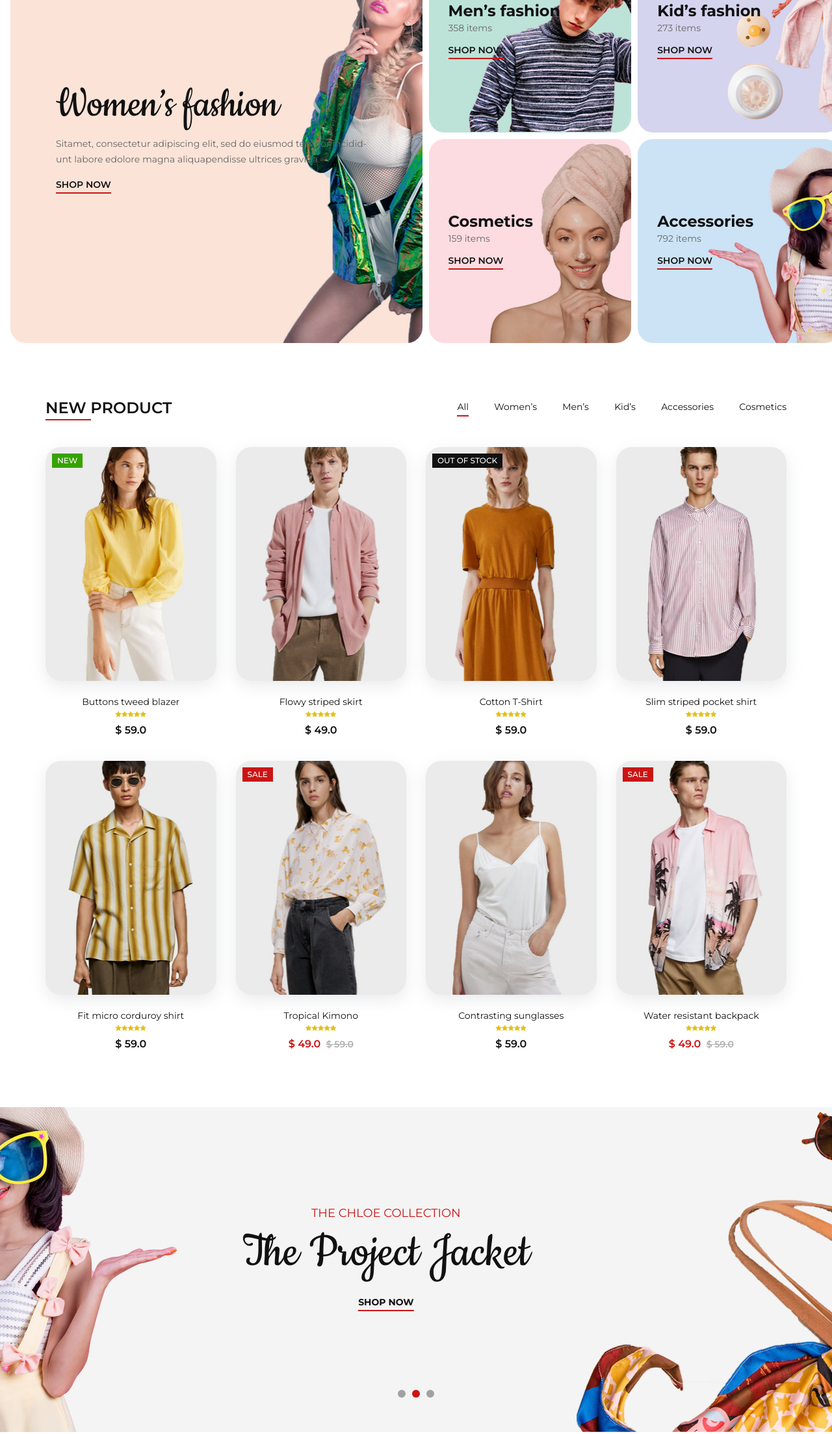
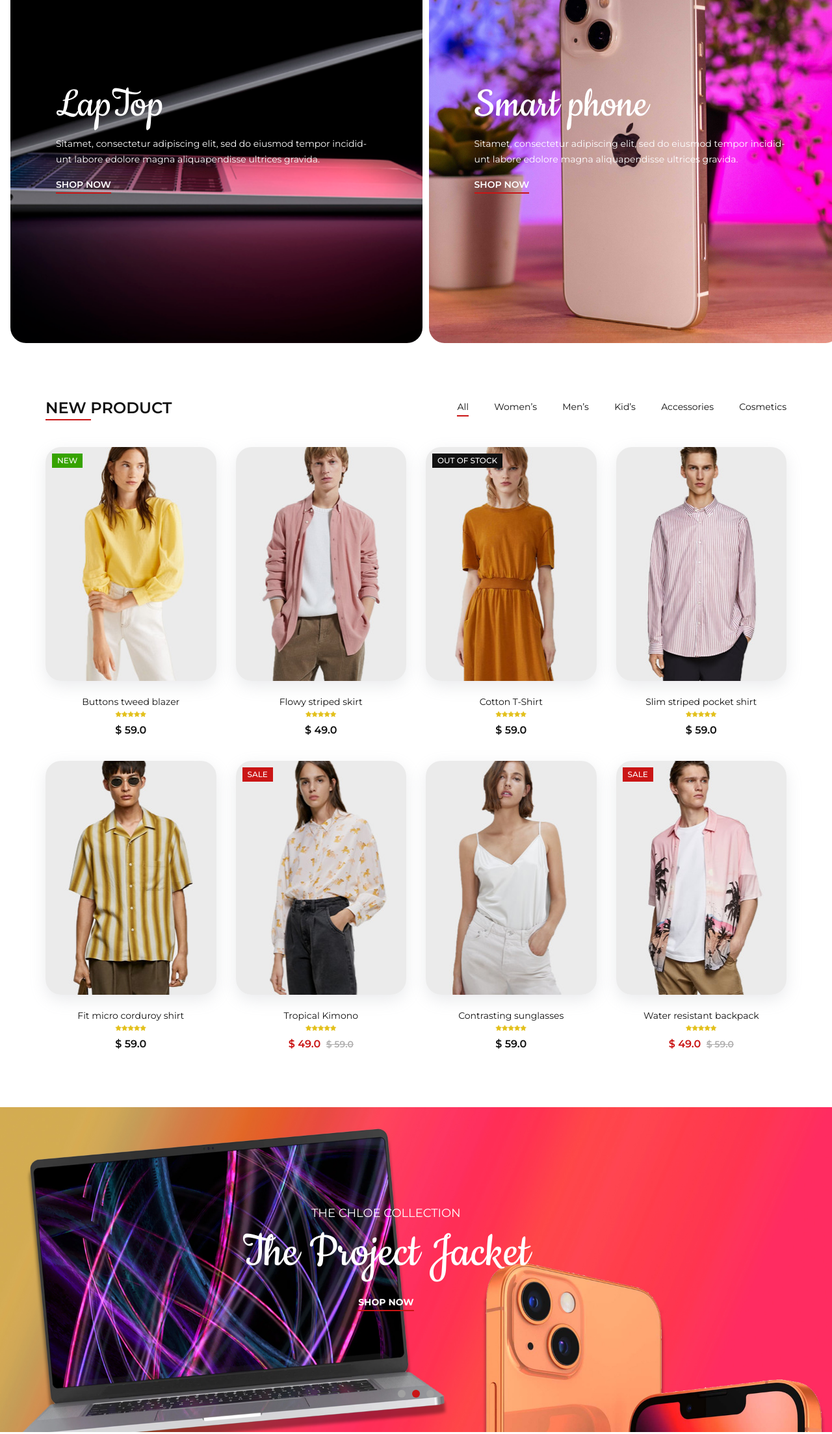
Before and after one commit to thanhnam2811/web-template, a plain HTML site: page index.html in a window 1280 px wide. Shown: the part 220-2427 px from the top of the page at 65% size. Drawn offline with Linux system fonts and the light colour scheme.

Commit message:
edit header+slider

```diff
--- a/css/style.css
+++ b/css/style.css
@@ -557,6 +557,10 @@ ol {
 	text-align: center;
 }
 
+.banner__slider.owl-carousel .Banner_Slider {
+	color: #fff;
+}
+
 .banner__slider.owl-carousel .owl-dots button {
 	height: 12px;
 	width: 12px;
@@ -789,7 +793,7 @@ ol {
 /*---------------------
   Instagram
 -----------------------*/
-.instagram{
+.instagram {
 	margin: 0 16px;
 }
 
@@ -989,7 +993,7 @@ ol {
 }
 
 .footer__copyright__text a {
-	color: #5C5C5C;
+	color: #5c5c5c;
 }
 
 .footer__copyright__text i {
@@ -1048,6 +1052,10 @@ ol {
 .categories .container-fluid {
 	padding-right: 8px;
 	margin: 16px;
+}
+
+.categories .container-fluid .Header_Categories {
+	color: #fff;
 }
 
 .categories__item {
@@ -1406,7 +1414,7 @@ ol {
 }
 
 .categories__accordion .card-heading a:after,
-.categories__accordion .card-heading>a.active[aria-expanded=false]:after {
+.categories__accordion .card-heading > a.active[aria-expanded="false"]:after {
 	content: "";
 	font-size: 14px;
 	font-family: "FontAwesome";
@@ -1426,8 +1434,8 @@ ol {
 	top: -1px;
 }
 
-.categories__accordion .card-heading a[aria-expanded=true]:after,
-.categories__accordion .card-heading>a.active:after {
+.categories__accordion .card-heading a[aria-expanded="true"]:after,
+.categories__accordion .card-heading > a.active:after {
 	content: "";
 	font-size: 14px;
 	font-family: "FontAwesome";
@@ -1556,13 +1564,13 @@ ol {
 	visibility: hidden;
 }
 
-.sidebar__sizes .size__list label input:checked~.checkmark,
-.sidebar__color .size__list label input:checked~.checkmark {
+.sidebar__sizes .size__list label input:checked ~ .checkmark,
+.sidebar__color .size__list label input:checked ~ .checkmark {
 	border-color: #ca1515;
 }
 
-.sidebar__sizes .size__list label input:checked~.checkmark:after,
-.sidebar__color .size__list label input:checked~.checkmark:after {
+.sidebar__sizes .size__list label input:checked ~ .checkmark:after,
+.sidebar__color .size__list label input:checked ~ .checkmark:after {
 	border-color: #ca1515;
 	opacity: 1;
 }
@@ -1766,7 +1774,7 @@ ol {
 	margin-bottom: 10px;
 }
 
-.quantity>span {
+.quantity > span {
 	font-size: 14px;
 	color: #111111;
 	font-weight: 600;
@@ -1895,11 +1903,11 @@ ol {
 	visibility: hidden;
 }
 
-.product__details__widget ul li .stock__checkbox label input:checked~.checkmark {
+.product__details__widget ul li .stock__checkbox label input:checked ~ .checkmark {
 	border-color: #ca1515;
 }
 
-.product__details__widget ul li .stock__checkbox label input:checked~.checkmark:after {
+.product__details__widget ul li .stock__checkbox label input:checked ~ .checkmark:after {
 	border-color: #ca1515;
 	opacity: 1;
 }
@@ -1936,7 +1944,7 @@ ol {
 	margin-right: 20px;
 }
 
-.product__details__widget ul li .color__checkbox label.active input~.checkmark:after {
+.product__details__widget ul li .color__checkbox label.active input ~ .checkmark:after {
 	border-color: #ffffff;
 	opacity: 1;
 }
@@ -1950,7 +1958,7 @@ ol {
 	visibility: hidden;
 }
 
-.product__details__widget ul li .color__checkbox label input:checked~.checkmark:after {
+.product__details__widget ul li .color__checkbox label input:checked ~ .checkmark:after {
 	border-color: #ffffff;
 	opacity: 1;
 }
@@ -2418,11 +2426,11 @@ ol {
 	visibility: hidden;
 }
 
-.checkout__form .checkout__form__checkbox label input:checked~.checkmark {
+.checkout__form .checkout__form__checkbox label input:checked ~ .checkmark {
 	border-color: #ca1515;
 }
 
-.checkout__form .checkout__form__checkbox label input:checked~.checkmark:after {
+.checkout__form .checkout__form__checkbox label input:checked ~ .checkmark:after {
 	border-color: #ca1515;
 	opacity: 1;
 }
@@ -2551,11 +2559,11 @@ ol {
 	visibility: hidden;
 }
 
-.checkout__order__widget label input:checked~.checkmark {
+.checkout__order__widget label input:checked ~ .checkmark {
 	border-color: #ca1515;
 }
 
-.checkout__order__widget label input:checked~.checkmark:after {
+.checkout__order__widget label input:checked ~ .checkmark:after {
 	border-color: #ca1515;
 	opacity: 1;
 }
--- a/index.html
+++ b/index.html
@@ -106,16 +106,29 @@
             <div class="row">
                 <div class="col-lg-6 p-0">
                     <div class="categories__item categories__large__item set-bg"
-                    data-setbg="img/categories/category-1.jpg">
+                        data-setbg="img/categories/LaptopHeader.jpg">
                         <div class="categories__text">
-                        <h1>Women’s fashion</h1>
-                        <p>Sitamet, consectetur adipiscing elit, sed do eiusmod tempor incidid-unt labore
+                            <h1 class="Header_Categories">LapTop</h1>
+                            <p class="Header_Categories">Sitamet, consectetur adipiscing elit, sed do eiusmod tempor
+                                incidid-unt labore
                                 edolore magna aliquapendisse ultrices gravida.</p>
-                        <a href="#">Shop now</a>
+                            <a class="Header_Categories" href="#">Shop now</a>
                         </div>
                     </div>
                 </div>
-            <div class="col-lg-6">
+                <div class="col-lg-6 p-0">
+                    <div class="categories__item categories__large__item set-bg"
+                        data-setbg="img/categories/IphoneHeader.jpg">
+                        <div class="categories__text">
+                            <h1 class="Header_Categories">Smart phone</h1>
+                            <p class="Header_Categories">Sitamet, consectetur adipiscing elit, sed do eiusmod tempor
+                                incidid-unt labore
+                                edolore magna aliquapendisse ultrices gravida.</p>
+                            <a class="Header_Categories" href="#">Shop now</a>
+                        </div>
+                    </div>
+                </div>
+                <!-- <div class="col-lg-6">
                     <div class="row">
                         <div class="col-lg-6 col-md-6 col-sm-6 p-0">
                             <div class="categories__item set-bg" data-setbg="img/categories/category-2.jpg">
@@ -154,7 +167,7 @@
                             </div>
                         </div>
                     </div>
-            </div>
+                </div> -->
             </div>
         </div>
     </section>
@@ -186,7 +199,8 @@
                         <div class="product__item__pic set-bg" data-setbg="img/product/product-1.jpg">
                             <div class="label new">New</div>
                             <ul class="product__hover">
-                            <li><a href="img/product/product-1.jpg" class="image-popup"><span class="arrow_expand"></span></a></li>
+                                <li><a href="img/product/product-1.jpg" class="image-popup"><span
+                                            class="arrow_expand"></span></a></li>
                                 <li><a href="#"><span class="icon_heart_alt"></span></a></li>
                                 <li><a href="#"><span class="icon_bag_alt"></span></a></li>
                             </ul>
@@ -208,7 +222,8 @@
                     <div class="product__item">
                         <div class="product__item__pic set-bg" data-setbg="img/product/product-2.jpg">
                             <ul class="product__hover">
-                            <li><a href="img/product/product-2.jpg" class="image-popup"><span class="arrow_expand"></span></a></li>
+                                <li><a href="img/product/product-2.jpg" class="image-popup"><span
+                                            class="arrow_expand"></span></a></li>
                                 <li><a href="#"><span class="icon_heart_alt"></span></a></li>
                                 <li><a href="#"><span class="icon_bag_alt"></span></a></li>
                             </ul>
@@ -231,7 +246,8 @@
                         <div class="product__item__pic set-bg" data-setbg="img/product/product-3.jpg">
                             <div class="label stockout">out of stock</div>
                             <ul class="product__hover">
-                            <li><a href="img/product/product-3.jpg" class="image-popup"><span class="arrow_expand"></span></a></li>
+                                <li><a href="img/product/product-3.jpg" class="image-popup"><span
+                                            class="arrow_expand"></span></a></li>
                                 <li><a href="#"><span class="icon_heart_alt"></span></a></li>
                                 <li><a href="#"><span class="icon_bag_alt"></span></a></li>
                             </ul>
@@ -253,7 +269,8 @@
                     <div class="product__item">
                         <div class="product__item__pic set-bg" data-setbg="img/product/product-4.jpg">
                             <ul class="product__hover">
-                            <li><a href="img/product/product-4.jpg" class="image-popup"><span class="arrow_expand"></span></a></li>
+                                <li><a href="img/product/product-4.jpg" class="image-popup"><span
+                                            class="arrow_expand"></span></a></li>
                                 <li><a href="#"><span class="icon_heart_alt"></span></a></li>
                                 <li><a href="#"><span class="icon_bag_alt"></span></a></li>
                             </ul>
@@ -275,7 +292,8 @@
                     <div class="product__item">
                         <div class="product__item__pic set-bg" data-setbg="img/product/product-5.jpg">
                             <ul class="product__hover">
-                            <li><a href="img/product/product-5.jpg" class="image-popup"><span class="arrow_expand"></span></a></li>
+                                <li><a href="img/product/product-5.jpg" class="image-popup"><span
+                                            class="arrow_expand"></span></a></li>
                                 <li><a href="#"><span class="icon_heart_alt"></span></a></li>
                                 <li><a href="#"><span class="icon_bag_alt"></span></a></li>
                             </ul>
@@ -298,7 +316,8 @@
                         <div class="product__item__pic set-bg" data-setbg="img/product/product-6.jpg">
                             <div class="label sale">Sale</div>
                             <ul class="product__hover">
-                            <li><a href="img/product/product-6.jpg" class="image-popup"><span class="arrow_expand"></span></a></li>
+                                <li><a href="img/product/product-6.jpg" class="image-popup"><span
+                                            class="arrow_expand"></span></a></li>
                                 <li><a href="#"><span class="icon_heart_alt"></span></a></li>
                                 <li><a href="#"><span class="icon_bag_alt"></span></a></li>
                             </ul>
@@ -320,7 +339,8 @@
                     <div class="product__item">
                         <div class="product__item__pic set-bg" data-setbg="img/product/product-7.jpg">
                             <ul class="product__hover">
-                            <li><a href="img/product/product-7.jpg" class="image-popup"><span class="arrow_expand"></span></a></li>
+                                <li><a href="img/product/product-7.jpg" class="image-popup"><span
+                                            class="arrow_expand"></span></a></li>
                                 <li><a href="#"><span class="icon_heart_alt"></span></a></li>
                                 <li><a href="#"><span class="icon_bag_alt"></span></a></li>
                             </ul>
@@ -343,7 +363,8 @@
                         <div class="product__item__pic set-bg" data-setbg="img/product/product-8.jpg">
                             <div class="label">Sale</div>
                             <ul class="product__hover">
-                            <li><a href="img/product/product-8.jpg" class="image-popup"><span class="arrow_expand"></span></a></li>
+                                <li><a href="img/product/product-8.jpg" class="image-popup"><span
+                                            class="arrow_expand"></span></a></li>
                                 <li><a href="#"><span class="icon_heart_alt"></span></a></li>
                                 <li><a href="#"><span class="icon_bag_alt"></span></a></li>
                             </ul>
@@ -367,30 +388,30 @@
     <!-- Product Section End -->
 
     <!-- Banner Section Begin -->
-<section class="banner set-bg" data-setbg="img/banner/banner-1.jpg">
+    <section class="banner set-bg" data-setbg="img/banner/banner-4.jpg">
         <div class="container">
             <div class="row">
                 <div class="col-xl-7 col-lg-8 m-auto">
                     <div class="banner__slider owl-carousel">
                         <div class="banner__item">
                             <div class="banner__text">
-                            <span>The Chloe Collection</span>
-                            <h1>The Project Jacket</h1>
-                            <a href="#">Shop now</a>
+                                <span class="Banner_Slider">The Chloe Collection</span>
+                                <h1 class="Banner_Slider">The Project Jacket</h1>
+                                <a class="Banner_Slider" href="#">Shop now</a>
                             </div>
                         </div>
                         <div class="banner__item">
                             <div class="banner__text">
-                            <span>The Chloe Collection</span>
-                            <h1>The Project Jacket</h1>
-                            <a href="#">Shop now</a>
+                                <span class="Banner_Slider">The Chloe Collection</span>
+                                <h1 class="Banner_Slider">The Project Jacket</h1>
+                                <a class="Banner_Slider" href="#">Shop now</a>
                             </div>
                         </div>
                         <div class="banner__item">
                             <div class="banner__text">
-                            <span>The Chloe Collection</span>
-                            <h1>The Project Jacket</h1>
-                            <a href="#">Shop now</a>
+                                <span class="Banner_Slider">The Chloe Collection</span>
+                                <h1 class="Banner_Slider">The Project Jacket</h1>
+                                <a class="Banner_Slider" href="#">Shop now</a>
                             </div>
                         </div>
                     </div>
@@ -773,7 +794,11 @@
                 <div class="col-lg-12">
                     <!-- Link back to Colorlib can't be removed. Template is licensed under CC BY 3.0. -->
                     <div class="footer__copyright__text">
-                    <p>Copyright &copy; <script>document.write(new Date().getFullYear());</script> All rights reserved | This template is made with <i class="fa fa-heart" aria-hidden="true"></i> by <a href="https://colorlib.com" target="_blank">Colorlib</a></p>
+                        <p>Copyright &copy;
+                            <script>document.write(new Date().getFullYear());</script> All rights reserved | This
+                            template is made with <i class="fa fa-heart" aria-hidden="true"></i> by <a
+                                href="https://colorlib.com" target="_blank">Colorlib</a>
+                        </p>
                     </div>
                     <!-- Link back to Colorlib can't be removed. Template is licensed under CC BY 3.0. -->
                 </div>
```
Also changed, not shown: img/banner/banner-4.jpg (added), img/categories/IphoneHeader.jpg (added), img/categories/LapTopHeader.jpg (added), img/categories/PhoneHeader.jpg (added). Lines whose indentation alone changed are shown as unchanged.
